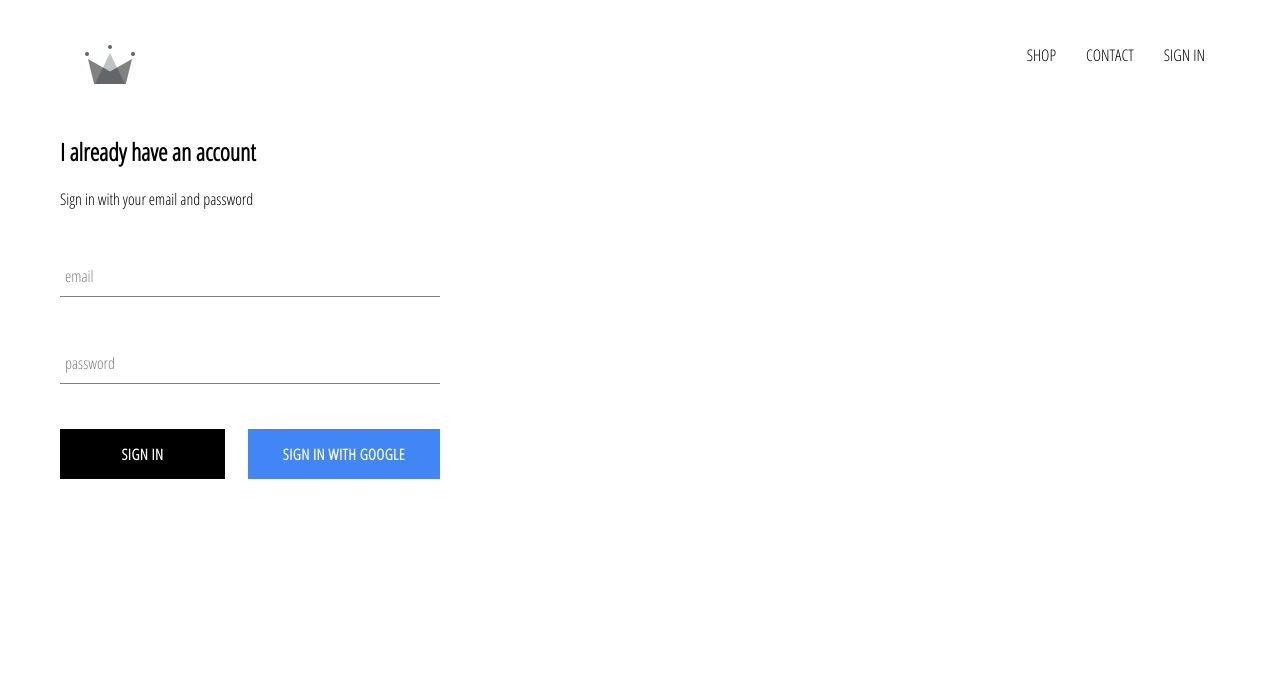
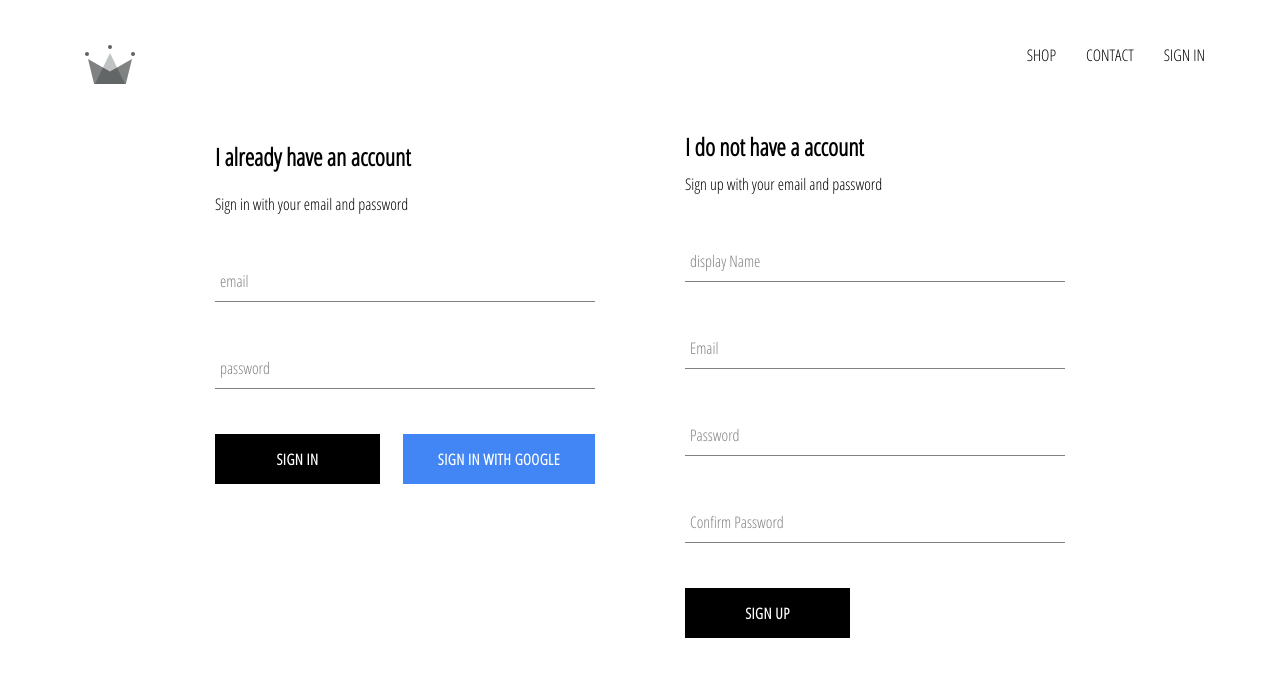
Before and after one commit to AvielO/crwn-clothing, a React (Create React App) app: page /signin in a window 1280 px wide. Shown: the top 676 px of the page. Built offline with nearby package versions, Linux system fonts and the light colour scheme; no server answers.

Commit message:
implemented firebase utils, included ability to store auth users

```diff
--- a/src/App.js
+++ b/src/App.js
@@ -6,7 +6,7 @@
 import ShopPage from './pages/shoppage/shoppage';
 import Header from './components/header/header';
 import SignInAndSignUpPage from './pages/sign-in-and-sign-up/sign-in-and-sign-up';
-import { auth } from './firebase/firebase.utils';
+import { auth, createUserProfileDocument } from './firebase/firebase.utils';
 
 class App extends React.Component {
   constructor() {
@@ -20,8 +20,21 @@
   unsubscribeFromAuth = null;
 
   componentDidMount() {
-    this.unsubscribeFromAuth = auth.onAuthStateChanged(user => {
-      this.setState({ currentUser: user })
+    this.unsubscribeFromAuth = auth.onAuthStateChanged(async userAuth => {
+      if (userAuth) {
+        const userRef = await createUserProfileDocument(userAuth);
+
+        userRef.onSnapshot(snapShot => {
+          this.setState({
+            currentUser: {
+              id: snapShot.id,
+              ...snapShot.data()
+            }
+          })
+        })
+      } else {
+        this.setState({currentUser: userAuth});
+      }
     })
   }
 
--- /dev/null
+++ b/src/components/sign-up/sign-up.jsx
@@ -0,0 +1,181 @@
+import React from 'react';
+
+import FormInput from '../form-input/form-input';
+import CustomButton from '../custom-button/custom-button';
+
+import { auth, createUserProfileDocument } from '../../firebase/firebase.utils';
+import './sign-up.scss';
+
+// class SignUp extends React.Component {
+    // constructor() {
+    //     super();
+
+    //     this.state = {
+    //         displayName: '',
+    //         email: '',
+    //         password: '',
+    //         confirmPassword: ''
+    //     }
+    // }
+
+//     handleSubmit = async event => {
+//         event.preventDefault();
+//         const { displayName, email, password, confirmPassword } = this.state;
+
+//         if (password !== confirmPassword) {
+//             alert("Passwords don't match");
+//             return;
+//         }
+
+//         try {
+//             const { user } = await auth.createUserWithEmailAndPassword(email, password);
+//             await createUserProfileDocument(user, { displayName })
+//             this.setState({
+//                 displayName: '',
+//                 email: '',
+//                 password: '',
+//                 confirmPassword: ''
+//             })
+//         } catch (error) {
+//             console.error(error);
+//         }
+//     }
+
+//     handleChange = event => {
+//         const { name, value } = event.target;
+//         this.setState({ [name]: value });
+//     }
+
+//     redner() {
+//         const { displayName, email, password, confirmPassword } = this.state;
+//         return (
+//             <div className="sign-up">
+//                 <h2 className="title">I do not have a account</h2>
+//                 <span>Sign up with your email and password</span>
+//                 <form className="sign-up-form" onSubmit={this.handleSubmit}>
+//                      <FormInput
+//                         type='text'
+//                         name='displayName'
+//                         value={displayName}
+//                         onChange={this.handleChange}
+//                         label='display Name'
+//                         required
+//                     />
+//                     <FormInput
+//                         type='email'
+//                         name='email'
+//                         value={email}
+//                         onChange={this.handleChange}
+//                         label='Email'
+//                         required
+//                     />
+//                     <FormInput
+//                         type='password'
+//                         name='password'
+//                         value={password}
+//                         onChange={this.handleChange}
+//                         label='Password'
+//                         required
+//                     />
+//                     <FormInput
+//                         type='password'
+//                         name='confirmPassword'
+//                         value={confirmPassword}
+//                         onChange={this.handleChange}
+//                         label='Confirm Password'
+//                         required
+//                     />
+//                     <CustomButton type='submit'>SIGN UP</CustomButton>
+//                 </form>
+//             </div>
+//         )
+//     }
+// }
+
+class SignUp extends React.Component {
+    constructor() {
+        super();
+
+        this.state = {
+            displayName: '',
+            email: '',
+            password: '',
+            confirmPassword: ''
+        }
+    }
+
+    handleSubmit = async event => {
+        event.preventDefault();
+        const { displayName, email, password, confirmPassword } = this.state;
+
+        if (password !== confirmPassword) {
+            alert("Passwords don't match");
+            return;
+        }
+
+        try {
+            const { user } = await auth.createUserWithEmailAndPassword(email, password);
+            await createUserProfileDocument(user, { displayName })
+            this.setState({
+                displayName: '',
+                email: '',
+                password: '',
+                confirmPassword: ''
+            })
+        } catch (error) {
+            console.error(error);
+        }
+    }
+
+    handleChange = event => {
+        const { name, value } = event.target;
+        this.setState({ [name]: value });
+    }
+
+    render() {
+        const { displayName, email, password, confirmPassword } = this.state;
+        return (
+            <div className="sign-up" >
+                <h2 className="title">I do not have a account</h2>
+                <span>Sign up with your email and password</span>
+                <form className="sign-up-form" onSubmit={this.handleSubmit}>
+                    <FormInput
+                        type='text'
+                        name='displayName'
+                        value={displayName}
+                        onChange={this.handleChange}
+                        label='display Name'
+                        required
+                    />
+                    <FormInput
+                        type='email'
+                        name='email'
+                        value={email}
+                        onChange={this.handleChange}
+                        label='Email'
+                        required
+                    />
+                    <FormInput
+                        type='password'
+                        name='password'
+                        value={password}
+                        onChange={this.handleChange}
+                        label='Password'
+                        required
+                    />
+                    <FormInput
+                        type='password'
+                        name='confirmPassword'
+                        value={confirmPassword}
+                        onChange={this.handleChange}
+                        label='Confirm Password'
+                        required
+                    />
+                    <CustomButton type='submit'>SIGN UP</CustomButton>
+                </form>
+            </div>
+        )
+    }
+}
+
+export default SignUp;
--- /dev/null
+++ b/src/components/sign-up/sign-up.scss
@@ -0,0 +1,9 @@
+.sign-up {
+    display: flex;
+    flex-direction: column;
+    width: 380px;
+
+    .title {
+        margin: 10px 0;
+    }
+}
--- a/src/firebase/firebase.utils.js
+++ b/src/firebase/firebase.utils.js
@@ -12,6 +12,30 @@
     measurementId: "G-XR5RBFGPSP"
 }
 
+export const createUserProfileDocument = async (userAuth, additionalData) => {
+    if (!userAuth) return;
+
+    const userRef = firestore.doc(`users/${userAuth.uid}`)
+    const snapShot = await userRef.get();
+
+    if (!snapShot.exists) {
+        const { displayName, email } = userAuth;
+        const createdAt = new Date();
+
+        try {
+            await userRef.set({
+                displayName,
+                email,
+                createdAt,
+                ...additionalData
+            })
+        } catch (error) {
+            console.log('error creating user', error.message);
+        }
+    }
+    return userRef;
+}
+
 firebase.initializeApp(config);
 
 export const auth = firebase.auth();
--- a/src/pages/sign-in-and-sign-up/sign-in-and-sign-up.jsx
+++ b/src/pages/sign-in-and-sign-up/sign-in-and-sign-up.jsx
@@ -1,11 +1,13 @@
 import React from 'react';
 
 import SignIn from '../../components/sign-in/sign-in';
+import SignUp from '../../components/sign-up/sign-up';
 import './sign-in-and-sign-up.scss';
 
 const SignInAndSignUpPage = () => (
     <div className='sign-in-and-sign-up'>
         <SignIn />
+        <SignUp />
     </div>
 )
 
--- a/src/pages/sign-in-and-sign-up/sign-in-and-sign-up.scss
+++ b/src/pages/sign-in-and-sign-up/sign-in-and-sign-up.scss
@@ -0,0 +1,6 @@
+.sign-in-and-sign-up {
+    width: 850px;
+    display: flex;
+    justify-content: space-between;
+    margin: 30px auto;
+}
```
